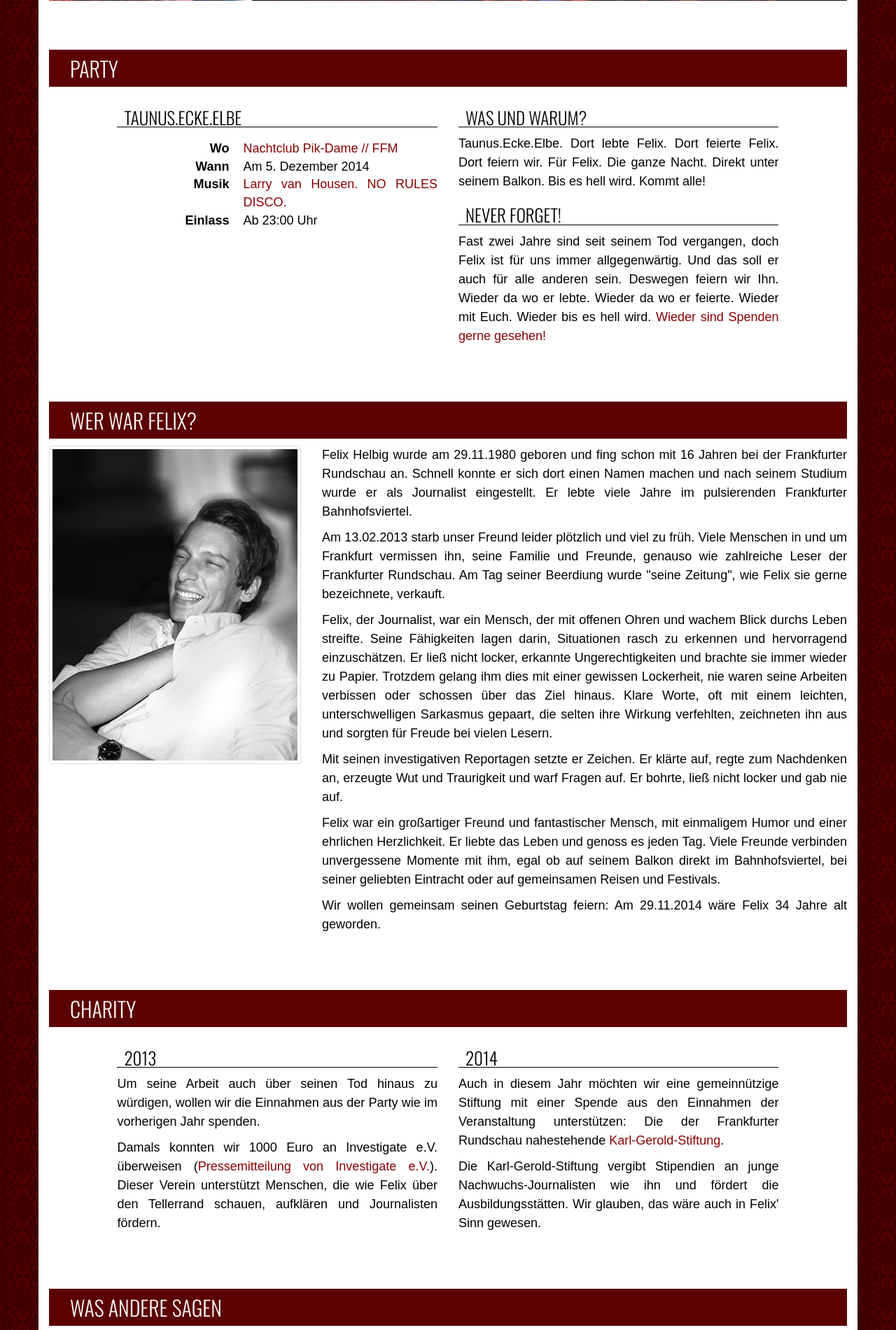
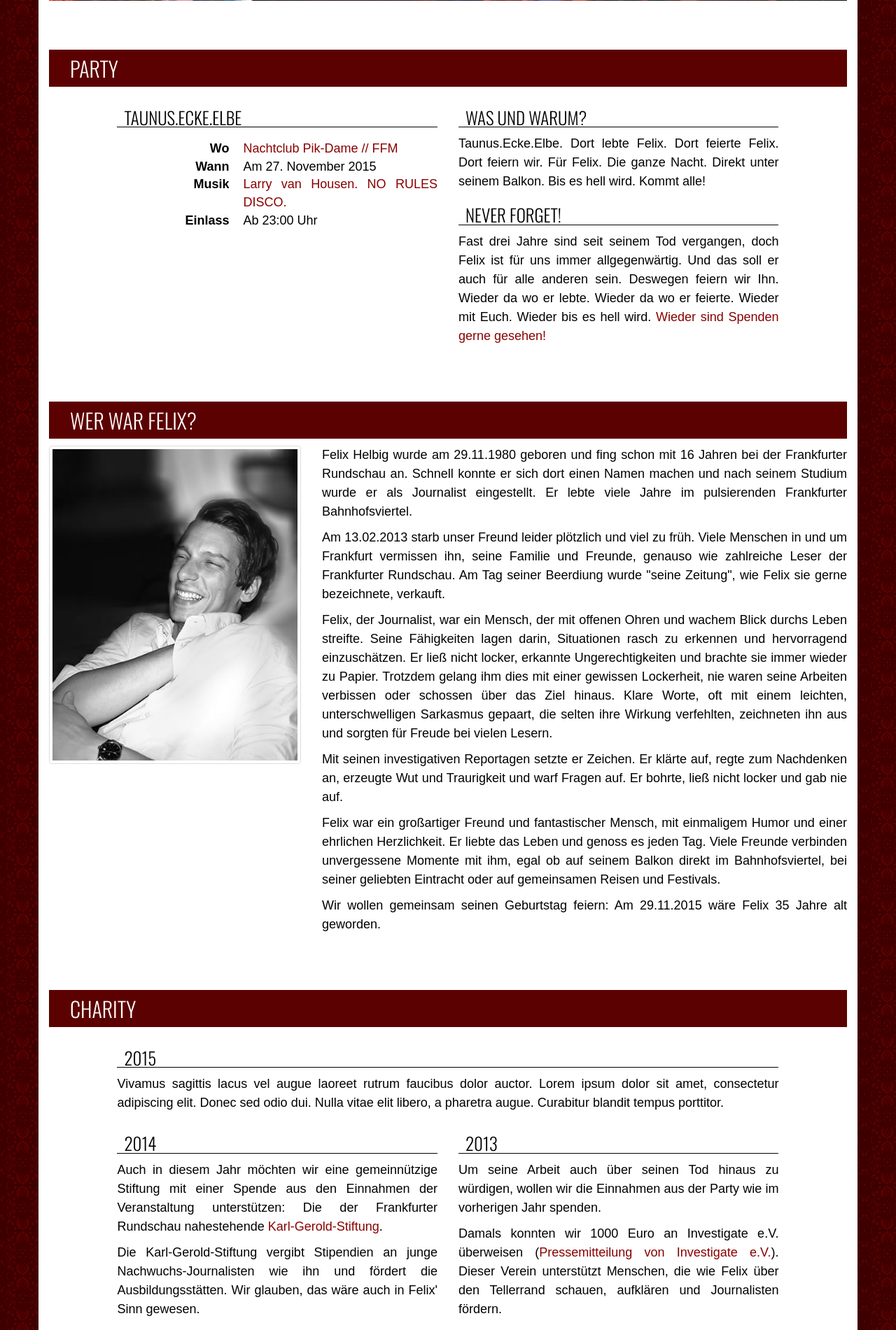
Before and after one commit to dhalla/felixhelbig-ev, a PHP site: page / in a window 1280 px wide. Shown: the part 516-2417 px from the top of the page at 70% size. Run offline with PHP 8.4, Linux system fonts and the light colour scheme; some libraries are stand-ins or nearby versions; some web fonts are replaced.

Commit message:
Initial commit to 2015

```diff
--- a/index.php
+++ b/index.php
@@ -41,7 +41,7 @@
   <meta property="og:type" content="website">
   <meta property="og:url" content="http://www.taunuseckeelbe.de">
   <meta property="og:image" content="http://www.taunuseckeelbe.de/assets/img/logo_fb.jpg">
-  <meta property="og:description" content="29.11. // 23:00 // Pik-Dame FFM // Taunus.Ecke.Elbe. Dort lebte Felix. Dort feierte Felix. Dort feiern wir. Für Felix. Die ganze Nacht. Direkt unter seinem Balkon. Bis es hell wird. Kommt alle!">
+  <meta property="og:description" content="27.11. // 23:00 // Pik-Dame FFM // Taunus.Ecke.Elbe. Dort lebte Felix. Dort feierte Felix. Dort feiern wir. Für Felix. Die ganze Nacht. Direkt unter seinem Balkon. Bis es hell wird. Kommt alle!">
   <meta property="og:site_name" content="TAUNUS.ECKE.ELBE">
 
 </head>
@@ -80,7 +80,7 @@
   <div class="container main-container">
 
     <header>
-        <img src="/assets/img/tee_2014.jpg" class="img-responsive" alt="05.12. PIK DAME, FFM" width="1140">
+        <img src="/assets/img/tee_2014.jpg" class="img-responsive" alt="27.11. PIK DAME, FFM" width="1140">
     </header>
 
     <article id="party">
@@ -97,7 +97,7 @@
                   <dt>Wo</dt>
                   <dd><a href="#" data-toggle="modal" data-target="#pikdame">Nachtclub Pik-Dame // FFM</a></dd>
                   <dt>Wann</dt>
-                  <dd>Am 5. Dezember 2014</dd>
+                  <dd>Am 27. November 2015</dd>
                   <dt>Musik</dt>
                   <dd><a href="#" data-toggle="modal" data-target="#larryvanhousen">Larry van Housen. NO RULES DISCO.</a></dd>
                   <dt>Einlass</dt>
@@ -163,7 +163,7 @@
                   Taunus.Ecke.Elbe. Dort lebte Felix. Dort feierte Felix. Dort feiern wir. Für Felix. Die ganze Nacht. Direkt unter seinem Balkon. Bis es hell wird. Kommt alle!
                 </p>
                 <h3>Never forget!</h3>
-                <p>Fast zwei Jahre sind seit seinem Tod vergangen, doch Felix ist für uns immer allgegenwärtig. Und das soll er auch für alle anderen sein. Deswegen feiern wir Ihn. Wieder da wo er lebte. Wieder da wo er feierte. Wieder mit Euch. Wieder bis es hell wird. <a href="#charity">Wieder sind Spenden gerne gesehen!</a></p>
+                <p>Fast drei Jahre sind seit seinem Tod vergangen, doch Felix ist für uns immer allgegenwärtig. Und das soll er auch für alle anderen sein. Deswegen feiern wir Ihn. Wieder da wo er lebte. Wieder da wo er feierte. Wieder mit Euch. Wieder bis es hell wird. <a href="#charity">Wieder sind Spenden gerne gesehen!</a></p>
                 <!-- AddThis Button BEGIN -->
                 <div class="addthis_toolbox addthis_default_style ">
                   <a class="addthis_button_preferred_1"></a>
@@ -207,7 +207,7 @@
                 <p>
                   Felix war ein großartiger Freund und fantastischer Mensch, mit einmaligem Humor und einer ehrlichen Herzlichkeit. Er liebte das Leben und genoss es jeden Tag. Viele Freunde verbinden unvergessene Momente mit ihm, egal ob auf seinem Balkon direkt im Bahnhofsviertel, bei seiner geliebten Eintracht oder auf gemeinsamen Reisen und Festivals.                </p>
                 <p>
-                  Wir wollen gemeinsam seinen Geburtstag feiern: Am 29.11.2014 wäre Felix 34 Jahre alt geworden.
+                  Wir wollen gemeinsam seinen Geburtstag feiern: Am 29.11.2015 wäre Felix 35 Jahre alt geworden.
                 </p>
             </div>
         </div>
@@ -219,6 +219,25 @@
 
         <div class="row">
             <div class="col-md-1"></div>
+            <div class="col-md-10">
+              <h3>2015</h3>
+              <p>Vivamus sagittis lacus vel augue laoreet rutrum faucibus dolor auctor. Lorem ipsum dolor sit amet, consectetur adipiscing elit. Donec sed odio dui. Nulla vitae elit libero, a pharetra augue. Curabitur blandit tempus porttitor.</p>
+            </div>
+            <div class="col-md-1"></div>
+        </div>
+
+        <div class="row">
+            <div class="col-md-1"></div>
+            <div class="col-md-5">
+              <h3>2014</h3>
+              <p>
+                Auch in diesem Jahr möchten wir eine gemeinnützige Stiftung mit einer Spende aus den Einnahmen der Veranstaltung unterstützen: Die der Frankfurter Rundschau nahestehende <a href="http://www.karl-gerold-stiftung.de/" target="_blank">Karl-Gerold-Stiftung</a>.
+                </p>
+              <p>
+                Die Karl-Gerold-Stiftung vergibt Stipendien an junge Nachwuchs-Journalisten wie ihn und fördert die Ausbildungsstätten.
+                Wir glauben, das wäre auch in Felix' Sinn gewesen.
+              </p>
+            </div>
             <div class="col-md-5">
               <h3>2013</h3>
               <p>
@@ -229,17 +248,8 @@
                 Dieser Verein unterstützt Menschen, die wie Felix über den Tellerrand schauen, aufklären und Journalisten fördern.
               <p>
             </div>
-            <div class="col-md-5">
-                <h3>2014</h3>
-            <p>
-              Auch in diesem Jahr möchten wir eine gemeinnützige Stiftung mit einer Spende aus den Einnahmen der Veranstaltung unterstützen: Die der Frankfurter Rundschau nahestehende <a href="http://www.karl-gerold-stiftung.de/" target="_blank">Karl-Gerold-Stiftung</a>.
-              </p>
-            <p>
-              Die Karl-Gerold-Stiftung vergibt Stipendien an junge Nachwuchs-Journalisten wie ihn und fördert die Ausbildungsstätten.
-              Wir glauben, das wäre auch in Felix' Sinn gewesen.
-            </p>
+            <div class="col-md-1"></div>
         </div>
-        <div class="col-md-1"></div>
 
     </article>
 
@@ -275,7 +285,7 @@
     <hr>
 
     <footer>
-        <p>&copy; TAUNUS.ECKE.ELBE 2013 | <a href="#" data-toggle="modal" data-target="#anbieter">Anbieter</a></p>
+        <p>&copy; TAUNUS.ECKE.ELBE 2015 | <a href="#" data-toggle="modal" data-target="#anbieter">Anbieter</a></p>
 
         <!-- Modal -->
         <div class="modal fade" id="anbieter" tabindex="-1" >
```
